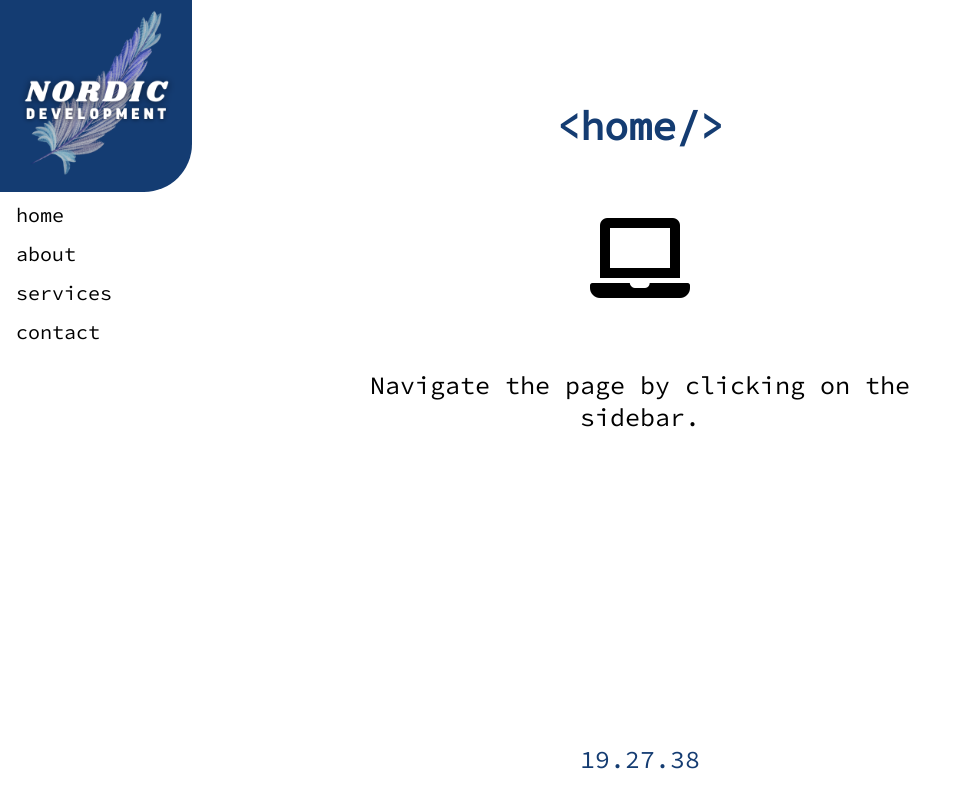
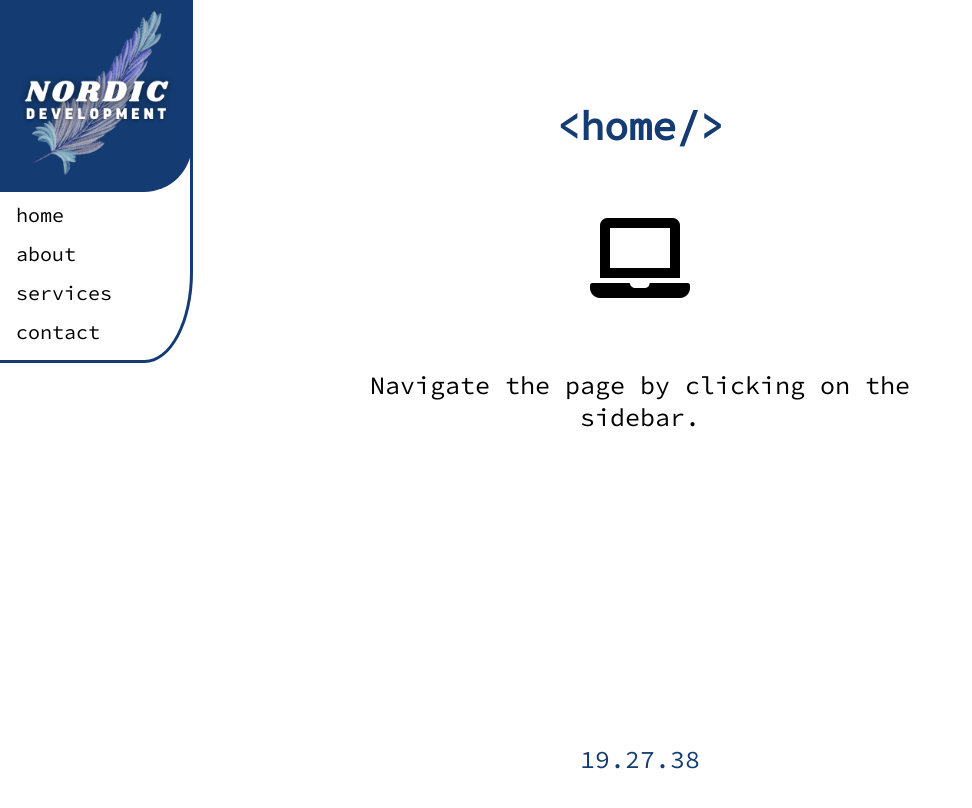
Before and after one commit to Mikkuuz/mikkuuz.github.io, a plain HTML site: page site.html in a window 1280 px wide. Shown: the top 808 px of the page, without its empty margins (0-972 px from the left). Drawn offline with Linux system fonts and the light colour scheme.

Commit message:
sivupalkki

```diff
--- a/styles.css
+++ b/styles.css
@@ -1,14 +1,17 @@
 /* The sidebar menu */
 .sidenav {
-    height: 100%; /* Full-height: remove this if you want "auto" height */
-    width: 220px; /* Set the width of the sidebar */
+    height: 22.5em; /* Full-height: remove this if you want "auto" height */
+    width: 190px; /* Set the width of the sidebar */
     position: fixed; /* Fixed Sidebar (stay in place on scroll) */
     z-index: 1; /* Stay on top */
     top: 0; /* Stay at the top */
     left: 0;
-    background-color: rgba(17, 17, 17, 0); /* Black */
+    background-color: rgba(255, 255, 255, 0); /* Black */
     overflow-x: hidden; /* Disable horizontal scroll */
     padding-top: 0px;
+    border-right: 3px solid #143C72;
+    border-bottom: 3px solid #143C72;
+    border-bottom-right-radius: 25%;
   }
 
   /* The navigation menu links */
@@ -23,7 +26,7 @@
 
   /* When you mouse over the navigation links, change their color */
   .sidenav a:hover {
-    color: #818181;
+    font-style: italic;
   }
 
   /* On smaller screens, where height is less than 450px, change the style of the sidebar (less padding and a smaller font size) */
```
